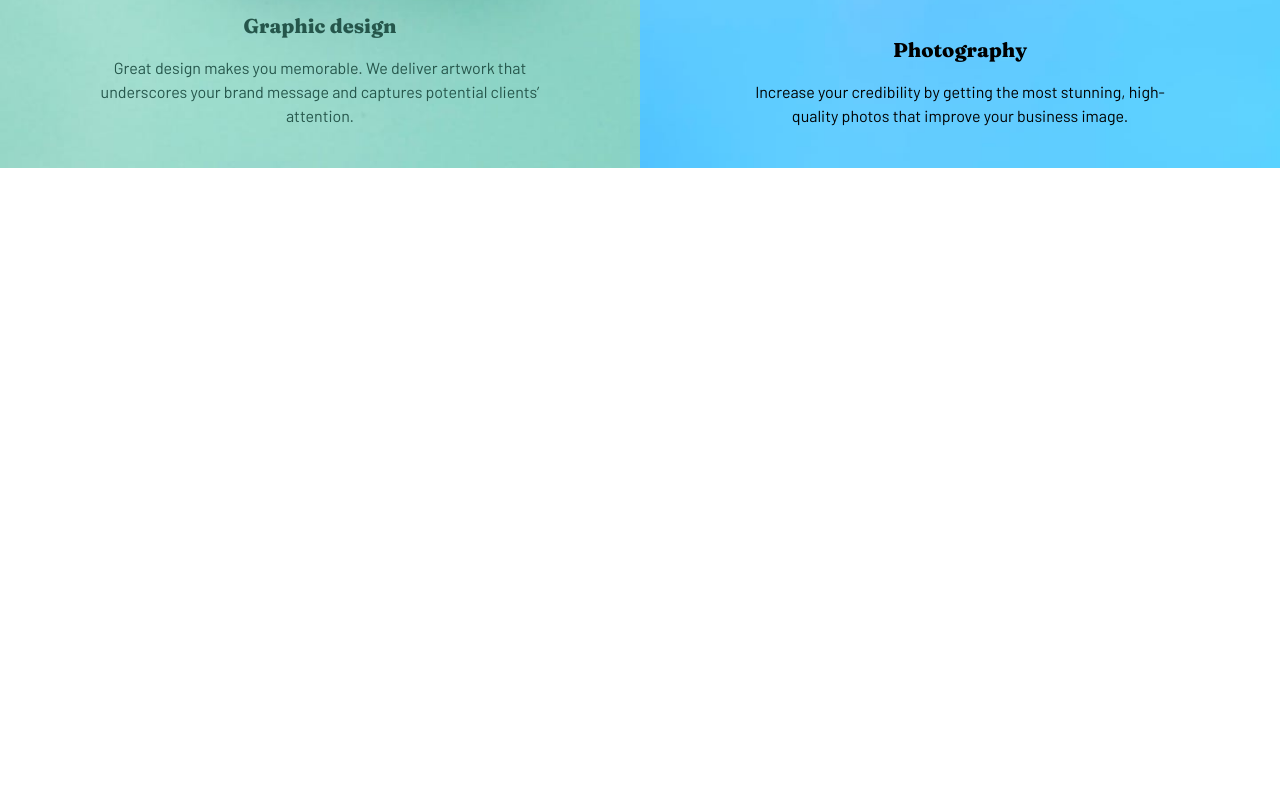
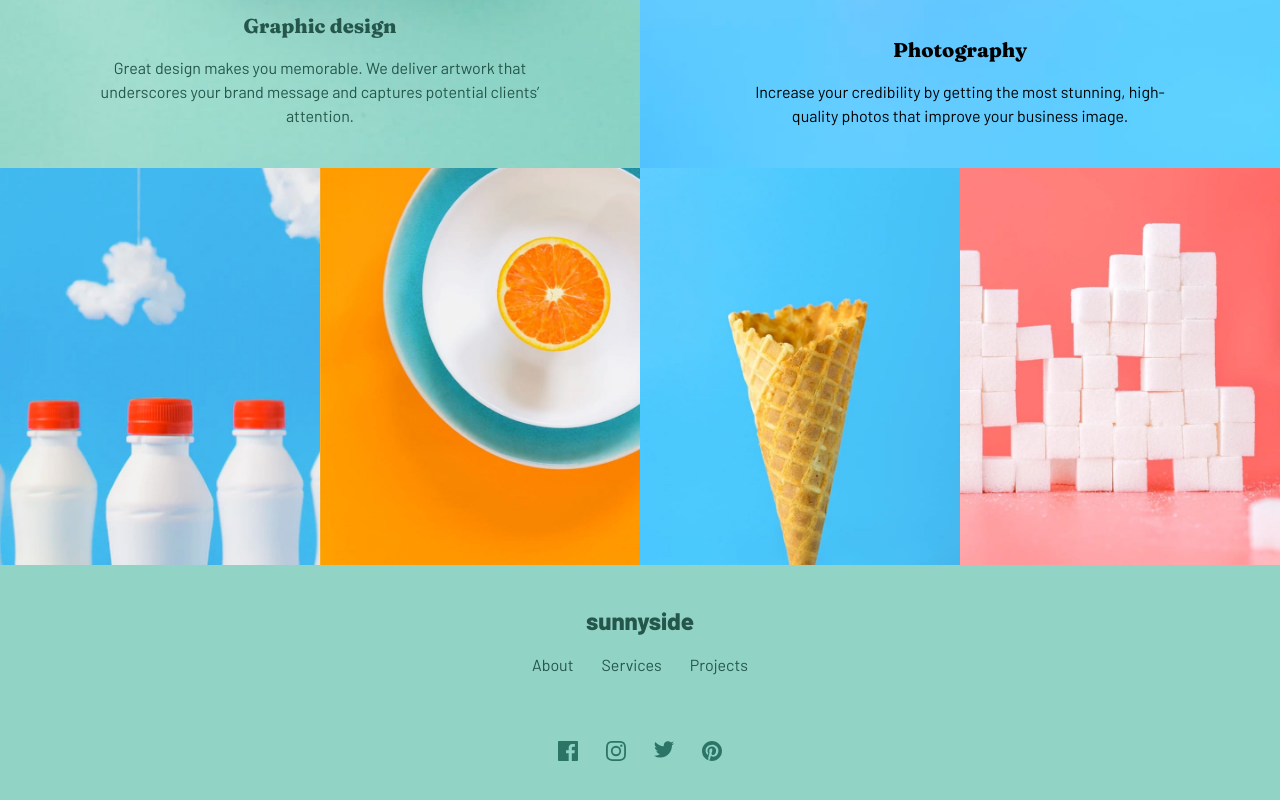
Before and after one commit to pandeyrochak/sunnyside-agency-landing-page, a React (Create React App) app: page / in a window 1280 px wide. Shown: the part 2232-3032 px from the top of the page. Before the commit the page ends 2400 px from the top, so only its background shows below. Built offline with nearby package versions, Linux system fonts and the light colour scheme.

Commit message:
Implemented the footer component and the images grid component.

```diff
--- a/src/App.jsx
+++ b/src/App.jsx
@@ -1,6 +1,8 @@
 import HeroSection from "./components/HeroSection";
 import TwoColumnView from "./components/TwoColumnView";
 import TwoColumnImageView from "./components/TwoColumnImageView";
+import ImagesGrid from "./components/ImagesGrid";
+import Footer from "./components/Footer";
 
 function App() {
   const twoColumnData = [
@@ -33,6 +35,12 @@ function App() {
       textOverImage2: true,
     },
   ];
+  const imagesArray = [
+    "/images/desktop/image-gallery-milkbottles.jpg",
+    "/images/desktop/image-gallery-orange.jpg",
+    "/images/desktop/image-gallery-cone.jpg",
+    "/images/desktop/image-gallery-sugarcubes.jpg",
+  ];
   return (
     <div className="App">
       <HeroSection />
@@ -43,6 +51,8 @@ function App() {
           <TwoColumnView key={index} {...data} />
         )
       )}
+      <ImagesGrid imagesArray={imagesArray} />
+      <Footer />
     </div>
   );
 }
--- /dev/null
+++ b/src/components/Footer.jsx
@@ -0,0 +1,42 @@
+import React from "react";
+
+const Footer = () => {
+  return (
+    <div className="flex w-full flex-col  bg-primary-moderate-cyan text-center text-primary-desaturated-cyan py-10">
+      <h3 className="text-2xl font-extrabold">sunnyside</h3>
+      <ul className="flex flex-wrap content-center justify-center gap-7 mt-4 mb-16">
+        <li>About</li>
+        <li>Services</li>
+        <li>Projects</li>
+      </ul>
+      <ul className="flex flex-wrap content-center justify-center gap-7">
+        <li>
+          <img
+            src={`${process.env.PUBLIC_URL}/images/icon-facebook.svg`}
+            alt=""
+          />
+        </li>
+        <li>
+          <img
+            src={`${process.env.PUBLIC_URL}/images/icon-instagram.svg`}
+            alt=""
+          />
+        </li>
+        <li>
+          <img
+            src={`${process.env.PUBLIC_URL}/images/icon-twitter.svg`}
+            alt=""
+          />
+        </li>
+        <li>
+          <img
+            src={`${process.env.PUBLIC_URL}/images/icon-pinterest.svg`}
+            alt=""
+          />
+        </li>
+      </ul>
+    </div>
+  );
+};
+
+export default Footer;
--- /dev/null
+++ b/src/components/ImagesGrid.jsx
@@ -0,0 +1,20 @@
+import React from "react";
+
+const ImagesGrid = (props) => {
+  const { imagesArray } = props;
+  return (
+    <div className="grid grid-cols-4">
+      {imagesArray.map((image) => (
+        <div className="col-span-2 md:col-span-1">
+          <img
+            src={`${process.env.PUBLIC_URL}${image}`}
+            alt=""
+            className="w-full object-cover"
+          />
+        </div>
+      ))}
+    </div>
+  );
+};
+
+export default ImagesGrid;
--- a/tailwind.config.js
+++ b/tailwind.config.js
@@ -9,7 +9,7 @@ module.exports = {
           yellow: "hsl(51, 100%, 49%)",
           "desaturated-cyan": "hsl(167, 40%, 24%)",
           blue: "hsl(198, 62%, 26%)",
-          "moderate-cyan": "hsl(168, 34%, 41%)",
+          "moderate-cyan": "hsl(167, 44%, 70%)",
         },
         neutral: {
           "dark-blue": "hsl(212, 27%, 19%)",
```
